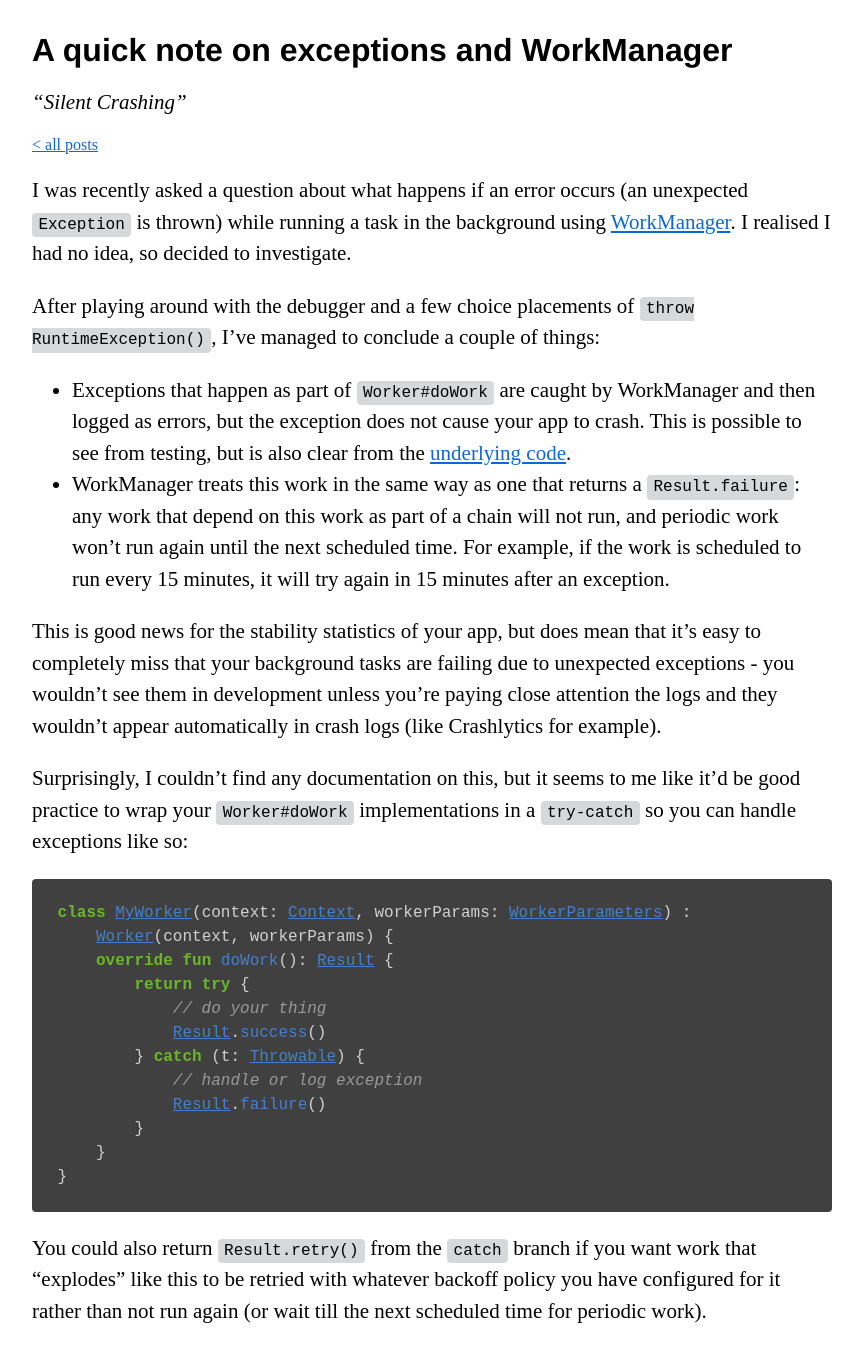
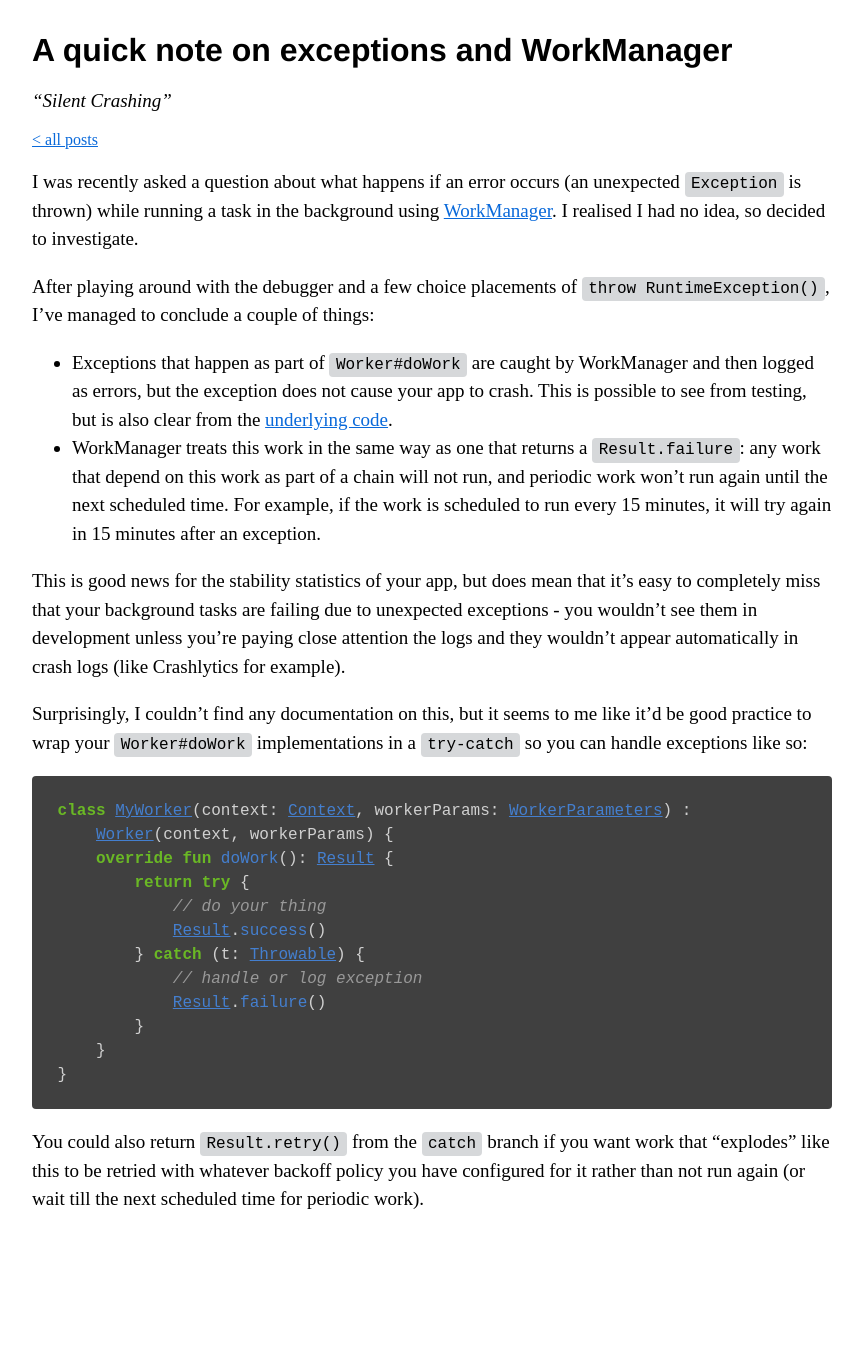
Before and after one commit to seadowg/seadowg.github.com, a Jekyll site: the page built from _posts/2024-10-28-a-quick-note-on-exceptions-and-workmanager.md, in a window 1280 px wide. Shown: the whole page, without its empty margins (208-1071 px from the left). Built offline with Jekyll 4.4.1, drawn with Linux system fonts in a browser that asks for light colours; after the commit the page ends 1246 px from its top, so only the background shows below that.

Commit message:
Tweak CSS

```diff
--- a/_layouts/post.html
+++ b/_layouts/post.html
@@ -34,8 +34,8 @@
     }
 
     .contents {
-      font-size: 21px;
-      line-height: 1.5em;
+      font-size: 19px;
+      line-height: 1.5;
     }
 
     .contents h1 {
@@ -47,7 +47,7 @@
       background: rgb(214, 216, 218);
       padding: 0.2em 0.4em;
       border-radius: 4px;
-      line-height: 1.5em;
+      line-height: 1.5;
     }
 
     .highlight {
@@ -56,7 +56,7 @@
       overflow-x: scroll;
       background: #404040;
       padding: 0.2em 0.8em;
-      line-height: 1.5em;
+      line-height: 1.5;
     }
 
     a {
@@ -69,7 +69,7 @@
 
     .subtitle {
       font-style: italic;
-      font-size: 21px;
+      font-size: 19px;
     }
 
     .edit-section {
@@ -107,7 +107,7 @@
         background: rgb(99, 110, 123);
         padding: 0.2em 0.4em;
         border-radius: 4px;
-        line-height: 1.5em;
+        line-height: 1.5;
       }
     }
 
--- a/assets/css/shared.css
+++ b/assets/css/shared.css
@@ -1,5 +1,5 @@
 body {
-	margin: 2em;
+	margin: 1em;
 }
 
 h1,
@@ -21,3 +21,9 @@ a {
 		color: rgb(83, 155, 245);
 	}
 }
+
+@media only screen and (min-width: 1280px) {
+	body {
+		margin: 2em;
+	}
+}
```
